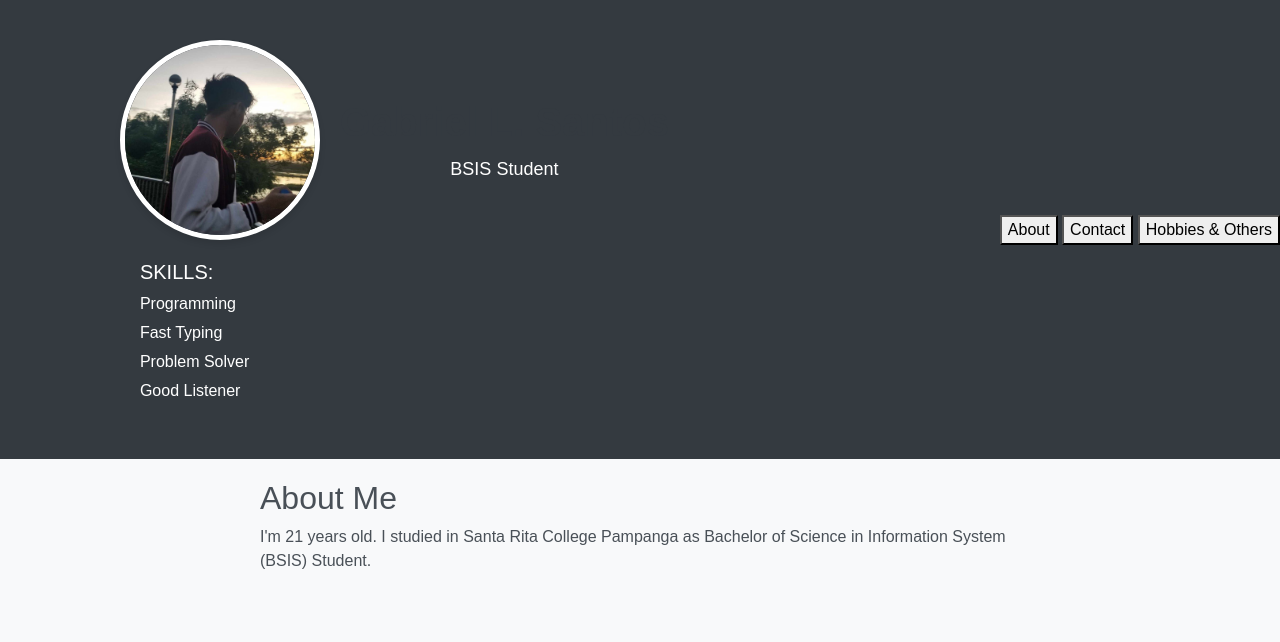
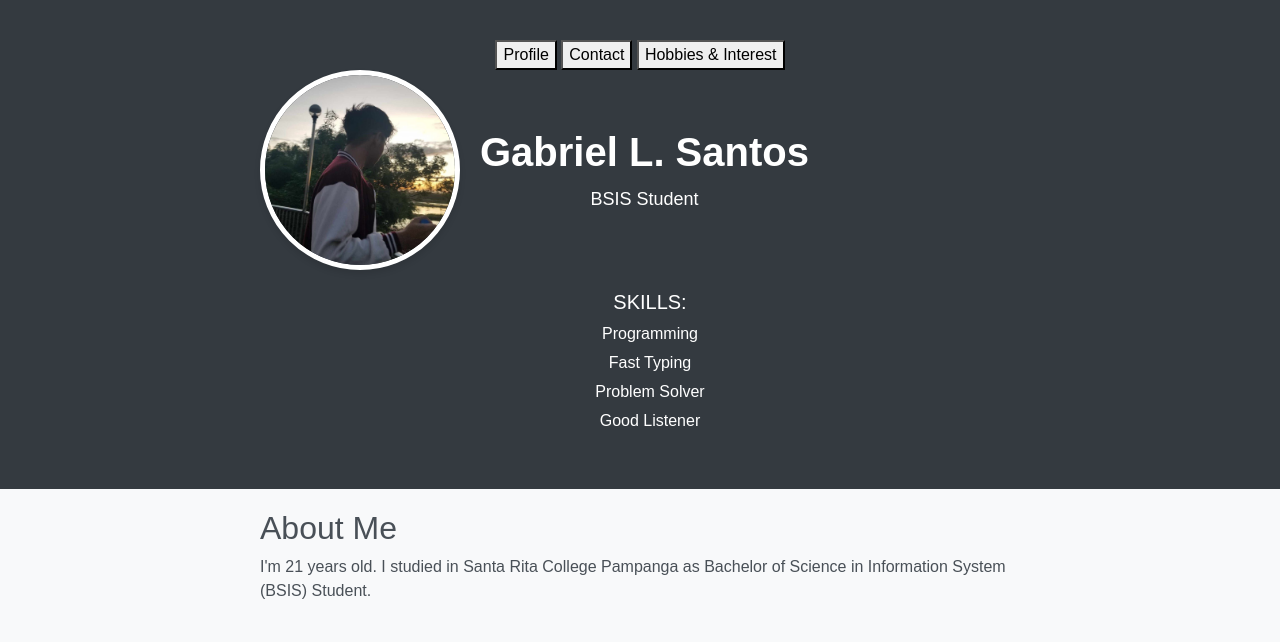
Before and after one commit to sh1rokun/GabrielSantos, a plain HTML site: page index.html in a window 1280 px wide. Drawn offline with nearby package versions, Linux system fonts and the light colour scheme.

Commit message:
index.html

```diff
--- a/index.html
+++ b/index.html
@@ -16,9 +16,7 @@
             background-color: #343a40;
             color: #fff;
             padding: 20px 0;
-            display: flex;
-            justify-content: space-between;
-            align-items: center;
+            text-align: center; /* Center aligning the buttons */
         }
         .container {
             max-width: 800px;
@@ -44,7 +42,8 @@
         .profile h1 {
             margin-bottom: 10px;
             font-weight: bold;
-            color: #343a40;
+            color: #fff;
+            display: block; /* Making sure the name is displayed */
         }
         .profile p {
             margin-bottom: 20px;
@@ -117,6 +116,11 @@
 <body>
     <header>
         <div class="container">
+            <div class="tab-buttons">
+                <button id="profile-tab">Profile</button>
+                <button id="contact-tab">Contact</button>
+                <button id="hobbies-tab">Hobbies & Interest</button>
+            </div>
             <div class="profile">
                 <img src="gabgab.jpg" alt="Profile Picture" width="170" height="170">
                 <div class="profile-info">
@@ -134,14 +138,9 @@
                 </ul>
             </div>
         </div>
-        <div class="tab-buttons">
-            <button id="about-tab">About</button>
-            <button id="contact-tab">Contact</button>
-            <button id="hobbies-tab">Hobbies & Others</button>
-        </div>
     </header>
 
-    <section id="about" class="active"> <!-- Added class "active" to the About section to make it visible by default -->
+    <section id="profile" class="active"> <!-- Added class "active" to the Profile section to make it visible by default -->
         <div class="container">
             <h2>About Me</h2>
             <p>I'm 21 years old. I studied in Santa Rita College Pampanga as Bachelor of Science in Information System (BSIS) Student.</p>
```
